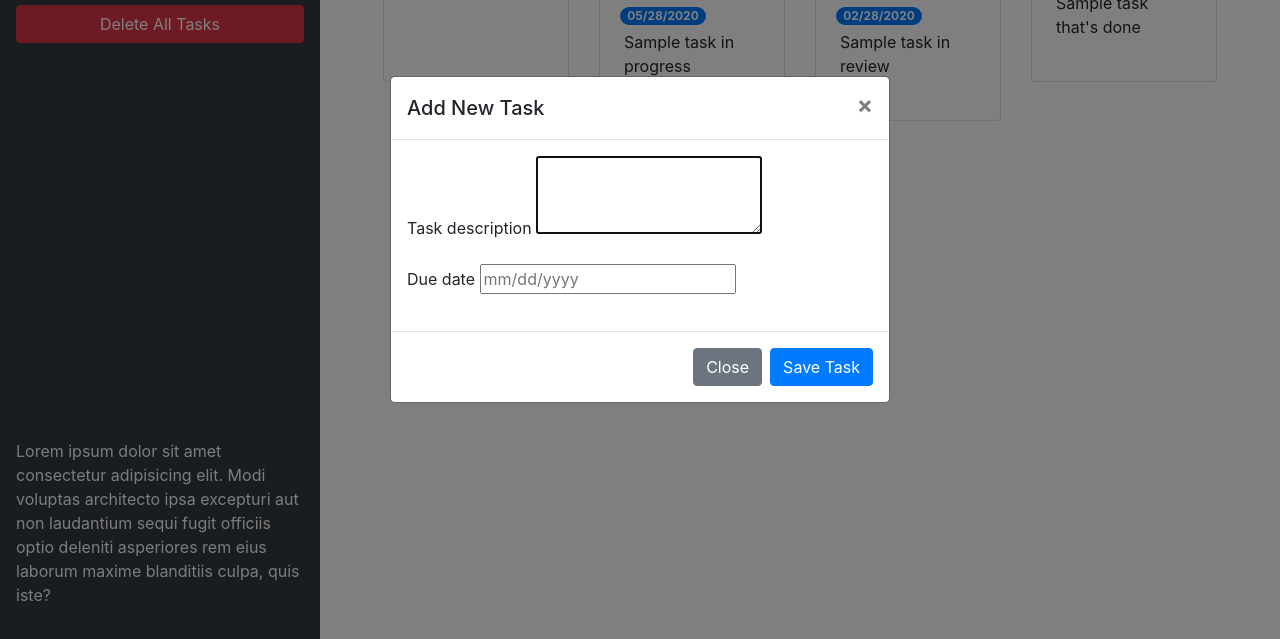
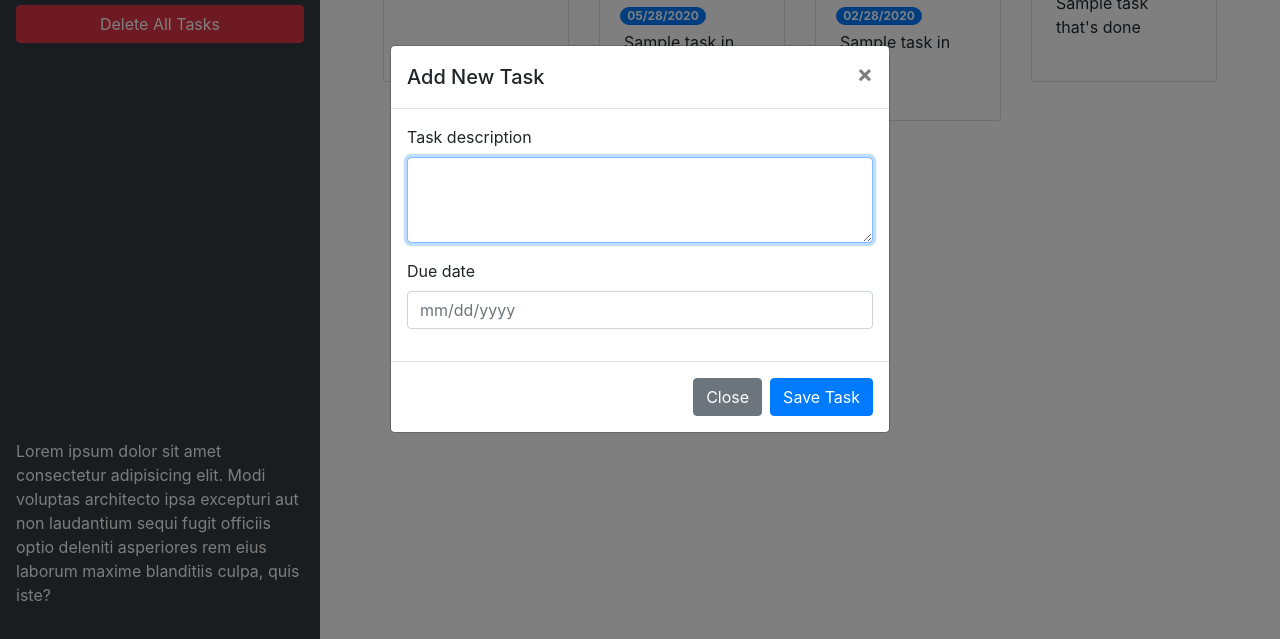
Before and after one commit to ShawnMaz/taskmaster-pro, a plain HTML site: page index.html in a window 1280 px wide. Both pictures are taken after a click on the button "Add Task". Shown: the part 161-800 px from the top of the page. Drawn offline with nearby package versions, Linux system fonts and the light colour scheme.

Commit message:
added bottstrap components for the modal

```diff
--- a/index.html
+++ b/index.html
@@ -98,11 +98,11 @@
           <form>
             <div class="form-group">
               <label for="modalTaskDescription">Task description</label>
-              <textarea id="modalTaskDescription" rows="3"></textarea>
+              <textarea id="modalTaskDescription" rows="3" class="form-control"></textarea>
             </div>
             <div class="form-group">
               <label for="modalDueDate">Due date</label>
-              <input type="text" id="modalDueDate" placeholder="mm/dd/yyyy" autocomplete="off" />
+              <input type="text" class="form-control" id="modalDueDate" placeholder="mm/dd/yyyy" autocomplete="off" />
             </div>
           </form>
         </div>
```
